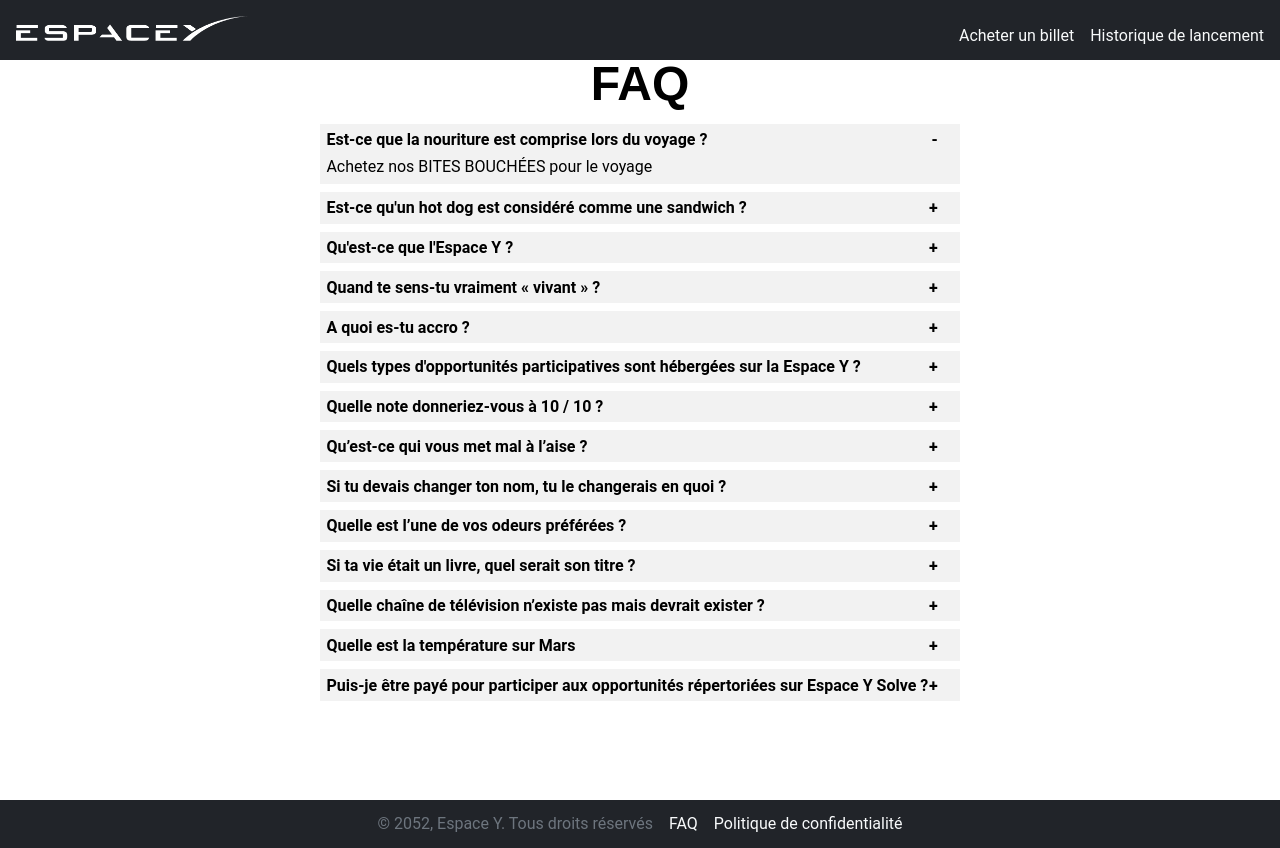
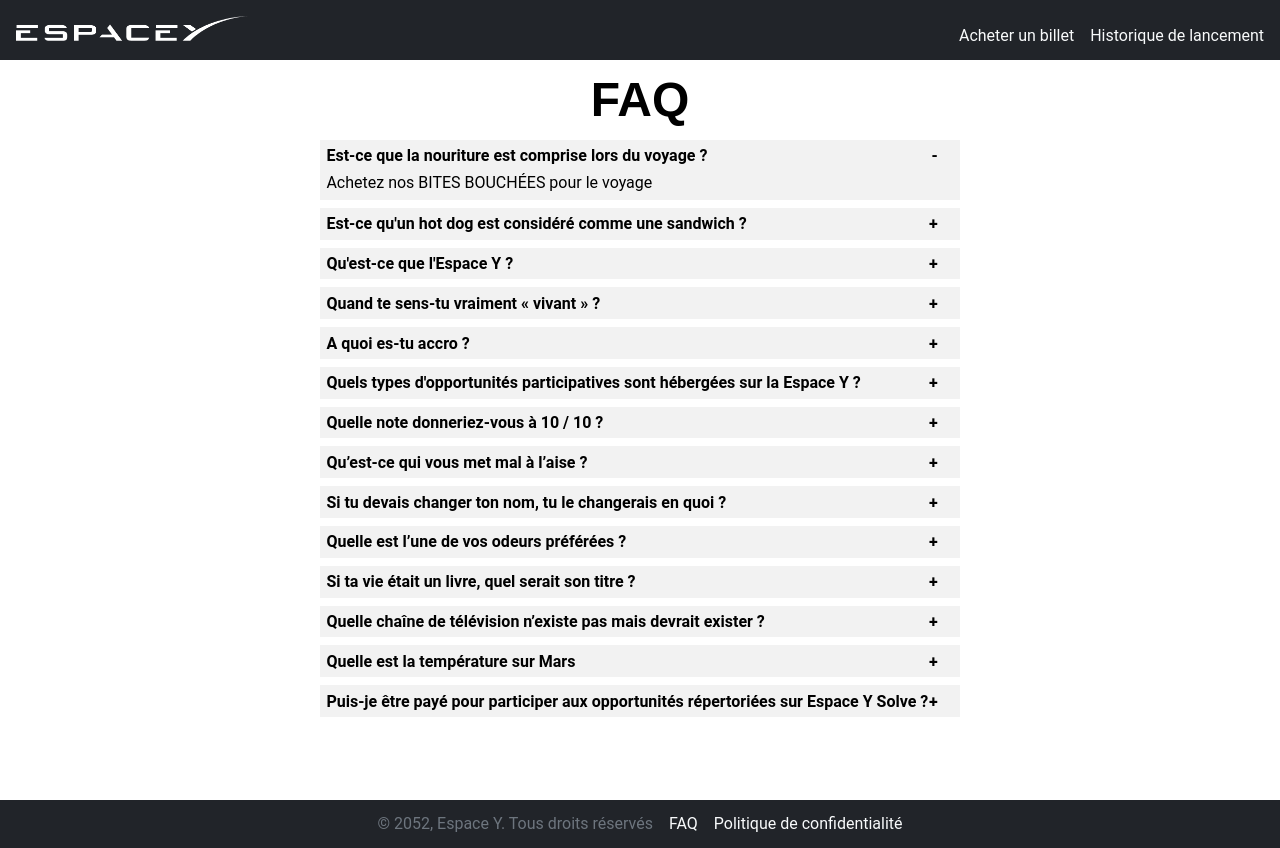
Before and after one commit to yannicklescure/hackathon-react-2022-team-b, a React (Create React App) app in the folder client/: page /faq in a window 1280 px wide. Built offline with nearby package versions, Linux system fonts and the light colour scheme.

Commit message:
Fix margin FAQ title

```diff
--- a/client/src/pages/Faq.jsx
+++ b/client/src/pages/Faq.jsx
@@ -25,7 +25,7 @@ const Faq = () => {
 
     return (
         <>
-        <StyledH1>FAQ</StyledH1>
+          <StyledH1>FAQ</StyledH1>
           <QuestionsWrapper>
             {elements.map((element, index) => (
               <QuestionWrapper key={element.question}>
@@ -43,6 +43,7 @@ const StyledH1 = styled.h1`
   font-size: 3rem;
   text-align: center;
   margin-bottom: 1rem;
+  margin-top 1rem;
 `;
 
 const QuestionsWrapper = styled.div`
```
